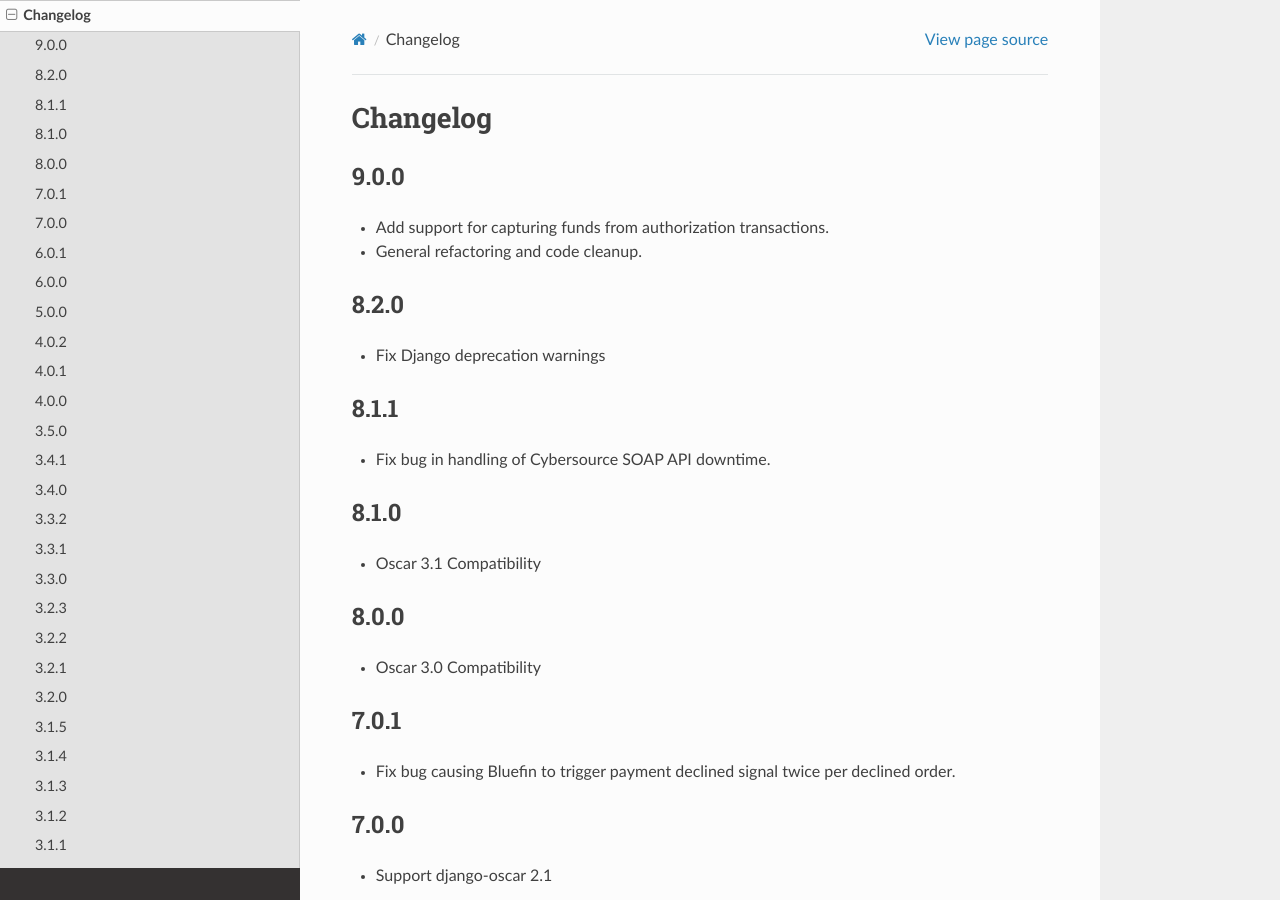
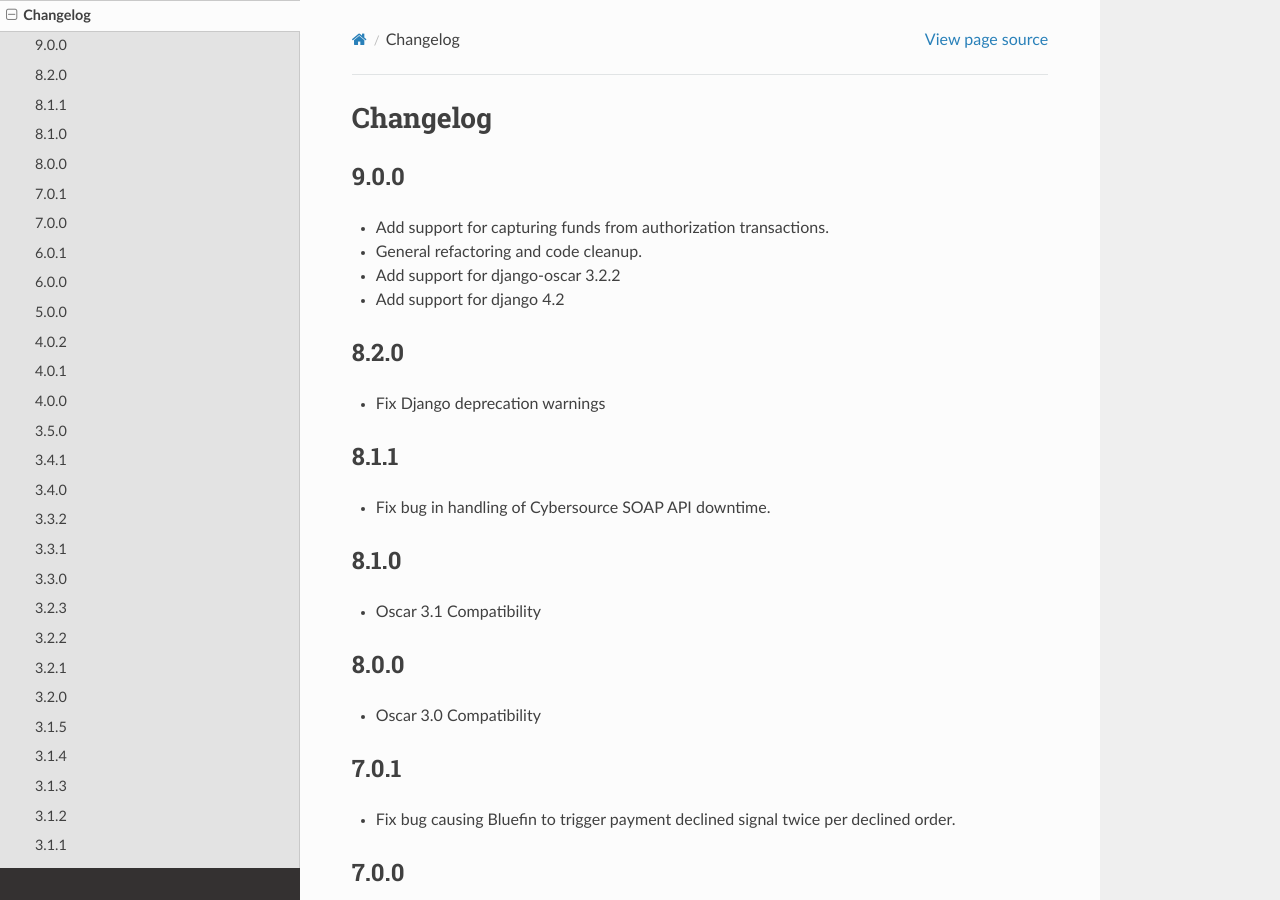
Before and after one commit to thelabnyc/django-oscar-cybersource, a Sphinx documentation site: the page built from docs/changes.rst, in a window 1280 px wide and 900 px high. Built offline with Sphinx 7.4.7 and the Read the Docs theme 2.0.0, drawn with Linux system fonts in a browser that asks for light colours; the version number could not be read and is left out.

Commit message:
Update changelog

```diff
--- a/docs/changes.rst
+++ b/docs/changes.rst
@@ -7,6 +7,8 @@ Changelog
 ------------------
 - Add support for capturing funds from authorization transactions.
 - General refactoring and code cleanup.
+- Add support for django-oscar 3.2.2
+- Add support for django 4.2
 
 8.2.0
 ------------------
```
